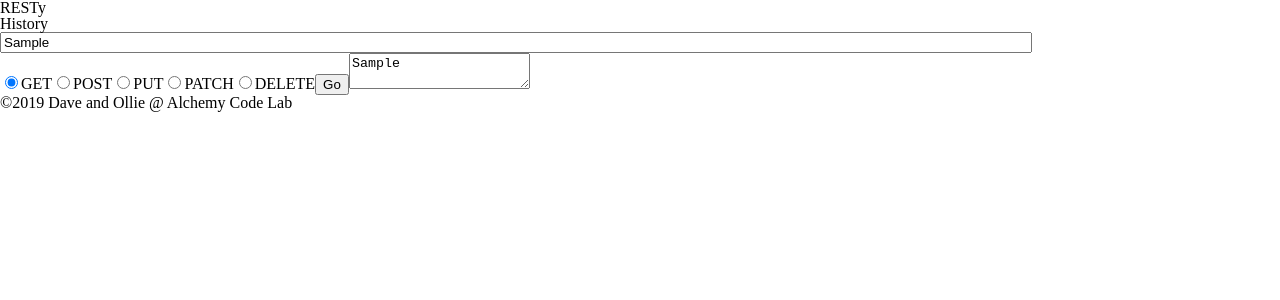
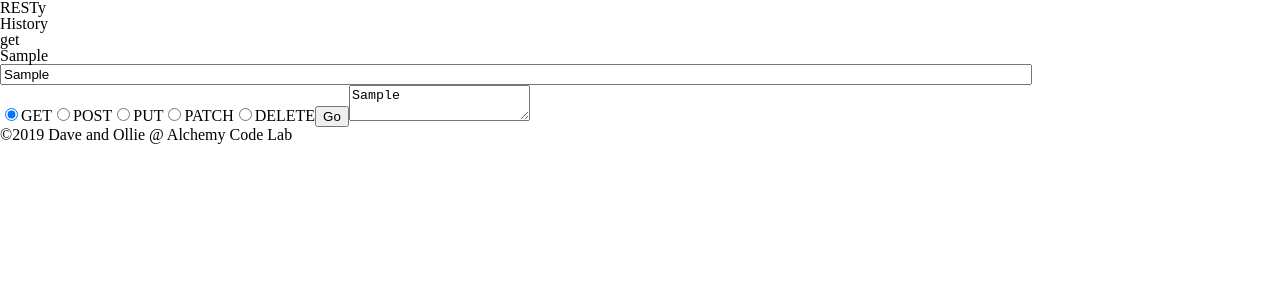
Before and after one commit to 401-advanced-javascript-davetrost/resty-dave-and-ollie, a React app: page / in a window 1280 px wide. Both pictures are taken after typing "Sample", "Sample" into the empty fields and a click on the button "Go". Shown: the top 300 px of the page. Built offline with nearby package versions, Linux system fonts and the light colour scheme; no server answers.

Commit message:
Render history. HandleHistorySelect not working

```diff
--- a/src/components/HistoryItem.js
+++ b/src/components/HistoryItem.js
@@ -1,9 +1,9 @@
 import React from 'react';
 import PropTypes from 'prop-types';
 
-export const HistoryItem = ({ url, method }) => {
+export const HistoryItem = ({ _id, url, method, handleHistorySelect }) => {
   return (
-    <div>
+    <div onClick={event => handleHistorySelect(event, _id)}>
       <h3>{method}</h3>
       <p>{url}</p>
     </div>
@@ -11,6 +11,9 @@ export const HistoryItem = ({ url, method }) => {
 };
 
 HistoryItem.propTypes = {
+  _id: PropTypes.string.isRequired,
   url: PropTypes.string.isRequired,
-  method: PropTypes.string.isRequired
+  method: PropTypes.string.isRequired,
+  body: PropTypes.string,
+  handleHistorySelect: PropTypes.func.isRequired
 };
--- a/src/containers/HistoryContainer.js
+++ b/src/containers/HistoryContainer.js
@@ -1,11 +1,29 @@
 import React from 'react';
+import PropTypes from 'prop-types';
+import { HistoryItem } from '../components/HistoryItem';
 
-export default function HistoryContainer() {
+export default function HistoryContainer({ items, handleHistorySelect }) {
+  const historyItems = items.map(item => (
+    <HistoryItem
+      key={item._id}
+      handleHistorySelect={handleHistorySelect}
+      {...item} />
+  ));
+
   return (
     <section>
       <h2>History</h2>
       <div>
+        {historyItems}
       </div>
     </section>
   );
 }
+
+HistoryContainer.propTypes = {
+  items: PropTypes.array.isRequired,
+  // url: PropTypes.string.isRequired,
+  // method: PropTypes.string.isRequired,
+  // body: PropTypes.string.isRequired,
+  handleHistorySelect: PropTypes.func.isRequired,
+};
--- a/src/containers/Resty.js
+++ b/src/containers/Resty.js
@@ -24,6 +24,16 @@ export default class Resty extends Component {
     this.setState({ body: target.value });
   }
 
+  handleHistorySelect = (event, _idFromHistorySelect) => {
+    const callDetails = this.state.history.find(({ _id }) => _id === _idFromHistorySelect);
+    console.log('item selected in history:', callDetails);
+    // this.setState({
+    //   url: callDetails.value,
+    //   method: callDetails.value,
+    //   body: callDetails.value
+    // });
+  }
+
   handleSubmit = event => {
     event.preventDefault();
 
@@ -35,16 +45,27 @@ export default class Resty extends Component {
         console.log(err);
       });
 
-    // if(!existsInHistory(this.state.url, this.state.method)) {
-    //   this.state.history.push();
-    //   this.setState({ history });
-    // }
+    const callFoundInHistory = this.state.history.find(({ method, url, body }) => {
+      return method === this.state.method && url === this.state.url && body === this.state.body;
+    });
+    if(!callFoundInHistory) {
+      const newItem = {
+        _id: `${this.state.url}${this.state.method.charAt(0)}${this.state.body.replace(' ', '')}`,
+        url: this.state.url,
+        method: this.state.method,
+        body: this.state.body,
+      };
+      this.setState({ history: [...this.state.history, newItem] });
+    }
   }
 
   render() {
     return (
       <>
-        <HistoryContainer />
+        <HistoryContainer
+          items={this.state.history}
+          handleHistorySelect={this.handleHistorySelect}
+        />
         <CallContainer
           url={this.state.url}
           method={this.state.method}
```
